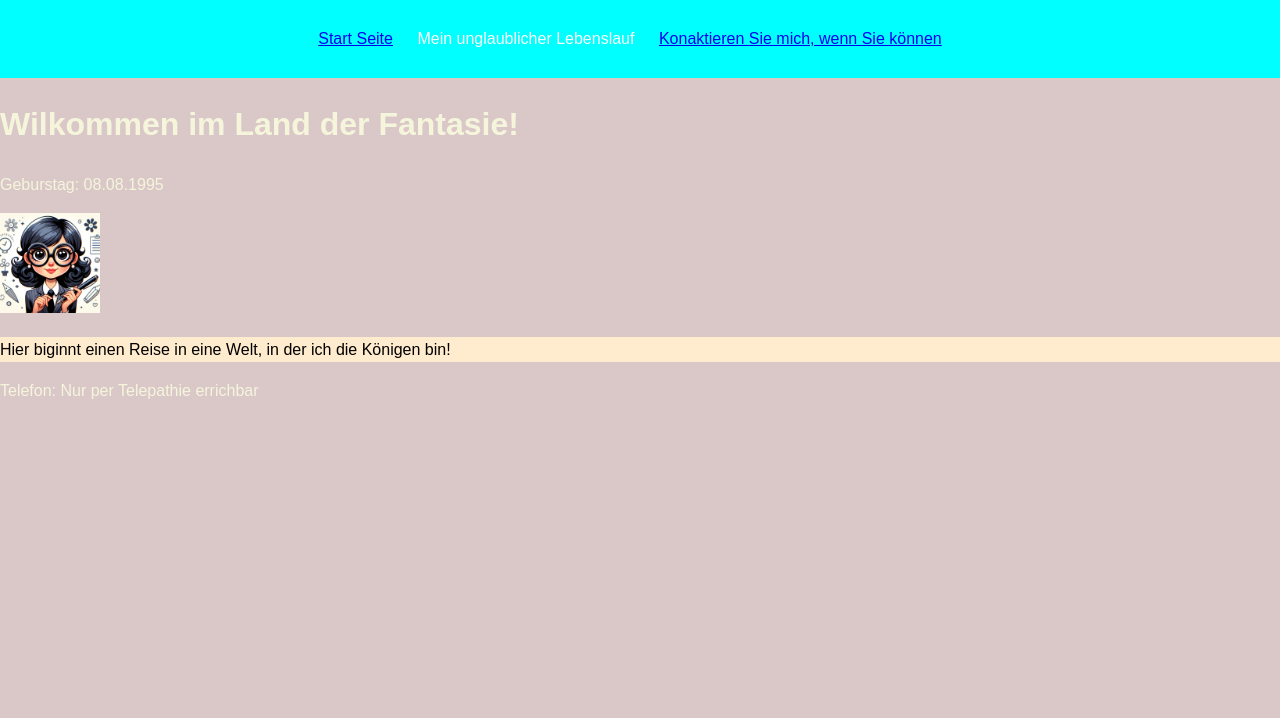
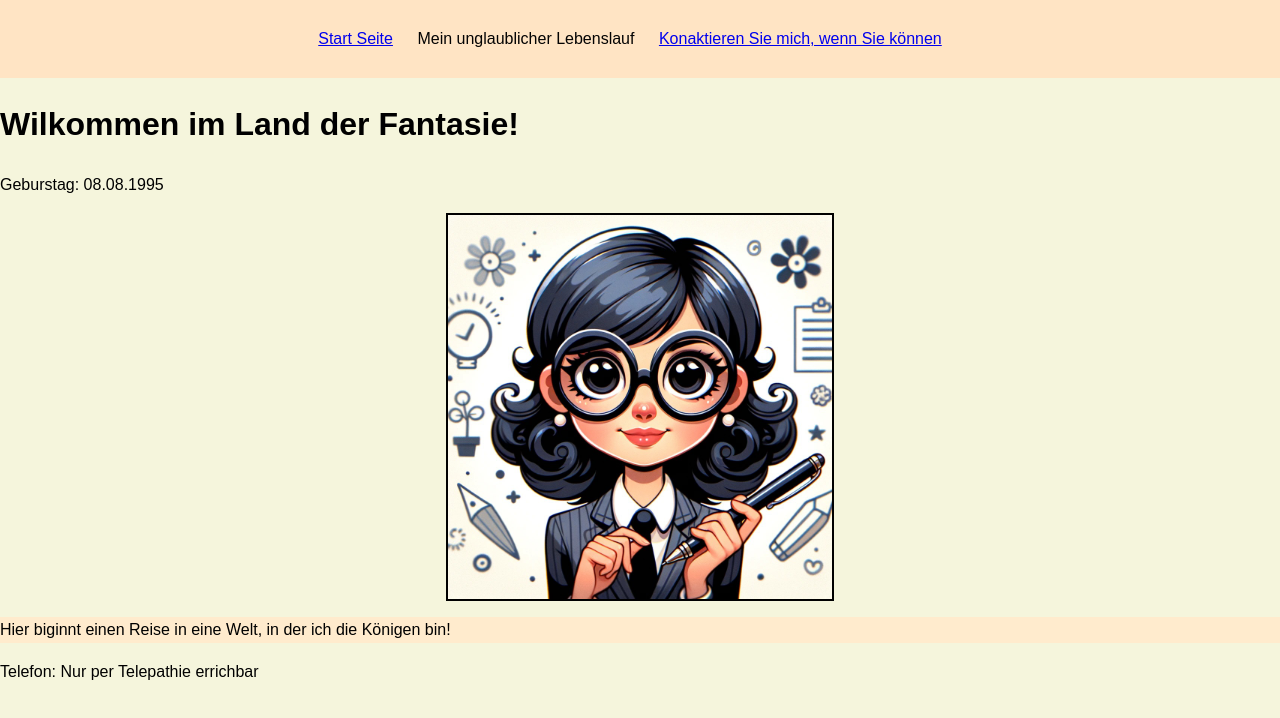
Before and after one commit to Raghd7345d/Lebenskauf.html, a plain HTML site: page Index.html in a window 1280 px wide. Drawn offline with Linux system fonts and the light colour scheme.

Commit message:
Ich bin Glücklich

```diff
--- a/Style.css
+++ b/Style.css
@@ -3,12 +3,11 @@ body {
   line-height: 1.6;
   margin: 0;
   padding: 0;
-  background: #dac8c8;
-  color: beige;
+  background-color: beige;
 }
 header {
-  background-color: aqua;
-  color: white;
+  background-color: bisque;
+  color: rgb(4, 3, 3);
   text-align: center;
   padding: 10px 0;
 }
@@ -39,14 +38,22 @@ td {
   background-color: blanchedalmond;
 }
 img {
-  width: 100px;
+  width: 30%;
+  height: auto;
+  border: 2px solid black;
+  border-radius: 10 px;
+  box-shadow: 5px 5px 10px rgba(0, 0, 0, 0, 5);
+  display: block;
+  margin-left: auto;
+  margin-right: auto;
+  max-width: 100%;
 }
 form {
   margin-top: 20px;
 }
 lebel {
   display: block;
-  mergin-bottom: 5px;
+  margin-bottom: 5px;
 }
 input {
   width: 100%;
```
Also changed, not shown: CV.html (+1 -0 lines), contact.html (+1 -0 lines).
